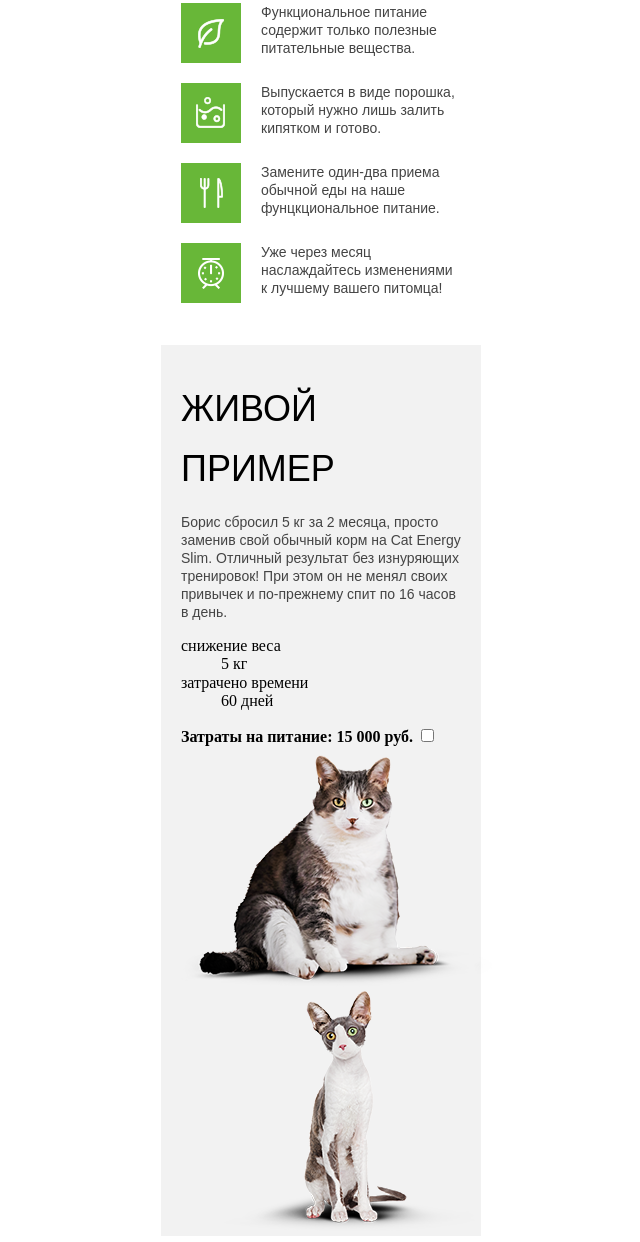
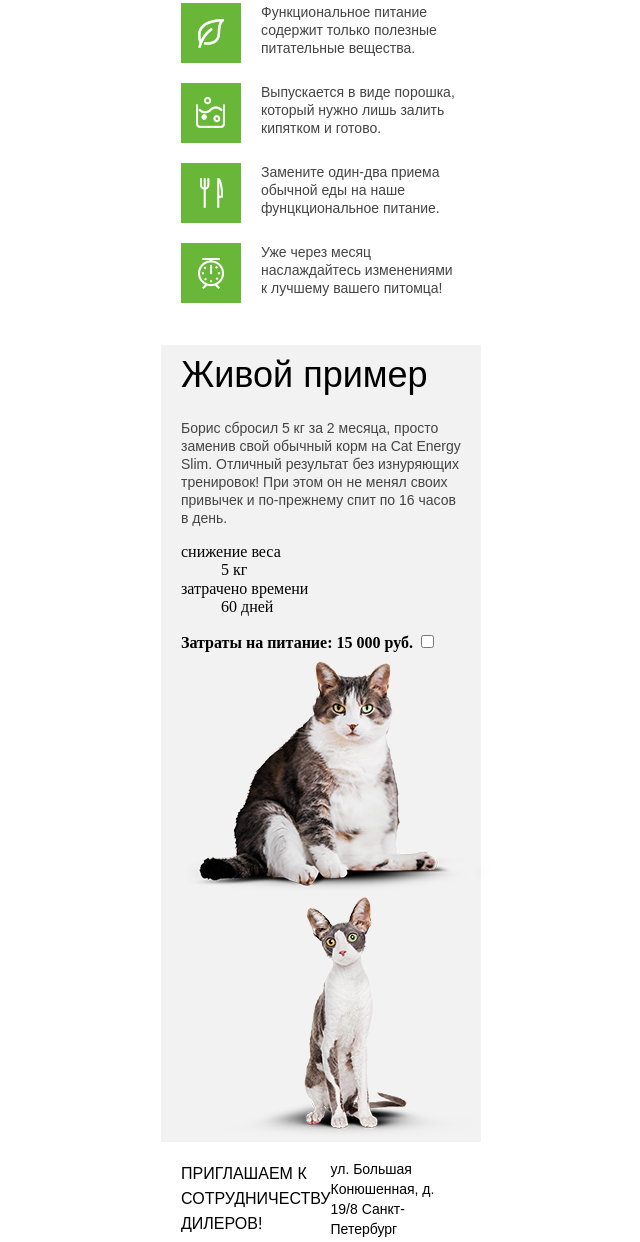
Before and after one commit to ivanzolotov/489369-cat-energy, a website: page source/index.html in a window 1280 px wide. Shown: the part 1202-2444 px from the top of the page, without its empty margins (319-959 px from the left). Drawn offline with nearby package versions, Linux system fonts and the light colour scheme; files that its build step writes are made by us from their sources.

Commit message:
Исключены избыточные геометрические параметры

```diff
--- a/source/sass/example.scss
+++ b/source/sass/example.scss
@@ -4,9 +4,11 @@
 }
 
 .example__title {
-  @include text-type-three;
+  font-family: "Oswald Regular", "Arial", sans-serif;
+  font-size: 36px;
+  line-height: 60px;
+  font-weight: 400;
   margin: 0;
-  padding: 34px 0 0;
 }
 
 .example__description {
--- a/source/sass/footer.scss
+++ b/source/sass/footer.scss
@@ -15,7 +15,6 @@
 .footer__socials {
   @include text-invisible;
   margin: 0 20px;
-  height: 62px;
   border-bottom: 1px solid #d9d9d9;
 }
 
--- a/source/sass/jumbotron.scss
+++ b/source/sass/jumbotron.scss
@@ -1,5 +1,4 @@
 .jumbotron {
-  height: 500px;
   background-color: #ffffff;
   background-image: url("/img/index-can-mobile@1x.png"), url("/img/index-background-mobile@1x.jpg");
   background-repeat: no-repeat, no-repeat;
--- a/source/sass/social.scss
+++ b/source/sass/social.scss
@@ -8,6 +8,7 @@
 .social__link {
   width: 30px;
   height: 30px;
+  padding: 16px 0;
   background-size: 20px 20px;
   background-position: 50%;
   background-repeat: no-repeat;
```
